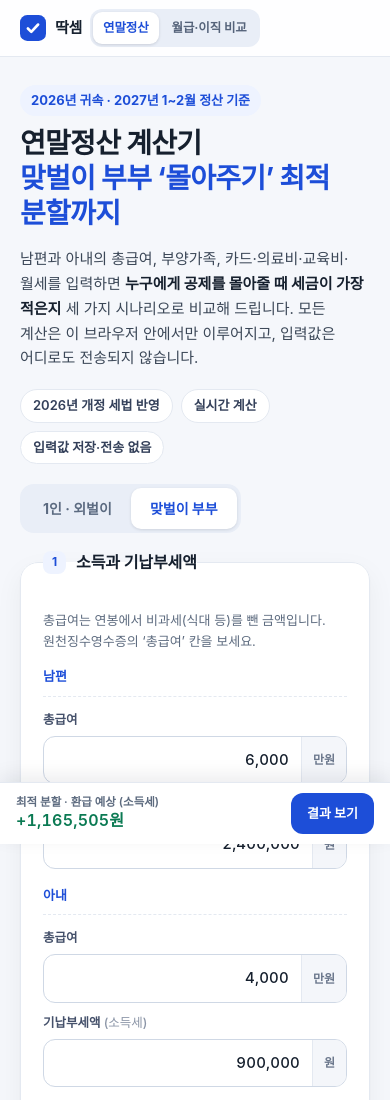
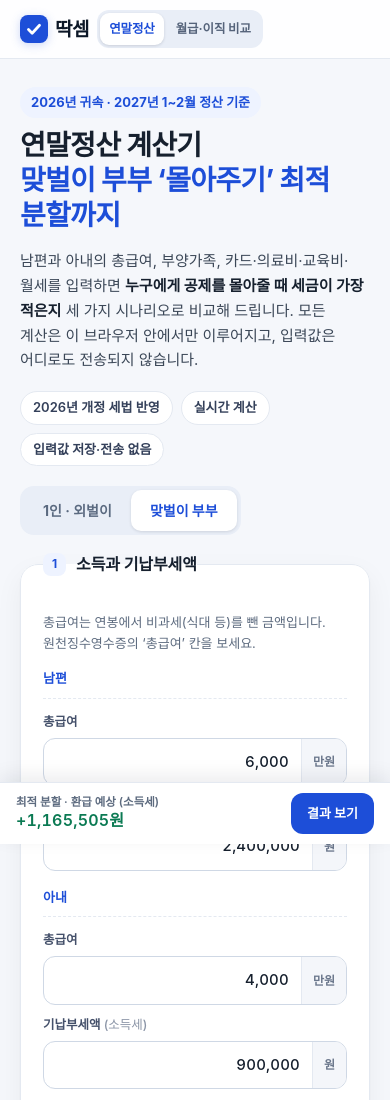
Before and after one commit to namoons/namoons.github.io, a plain HTML site: page index.html in a window 390 px wide. Shown: the top 1100 px of the page. Drawn offline with Linux system fonts and the light colour scheme; a web font is replaced by a local one.

Commit message:
상단 '딱셈' 워드마크 확대·굵기 강화(22px/850), 체크 마크 32px, 모바일 320px 대응

```diff
--- a/styles.css
+++ b/styles.css
@@ -63,19 +63,23 @@ body {
   position: sticky; top: 0; z-index: 30;
 }
 .head-inner {
-  display: flex; align-items: center; justify-content: space-between; gap: 16px; height: 60px;
+  display: flex; align-items: center; justify-content: space-between; gap: 16px; height: 64px;
 }
-.head-left { display: flex; align-items: center; gap: 14px; min-width: 0; }
+.head-left { display: flex; align-items: center; gap: 16px; min-width: 0; }
 .brand {
-  display: flex; align-items: center; gap: 9px; text-decoration: none; color: var(--ink);
-  font-weight: 700; white-space: nowrap;
+  display: flex; align-items: center; gap: 10px; text-decoration: none; color: var(--ink);
+  font-weight: 800; white-space: nowrap;
 }
 .brand-mark {
-  width: 30px; height: 30px; border-radius: 9px; color: var(--brand);
+  width: 32px; height: 32px; border-radius: 10px; color: var(--brand);
   display: grid; place-items: center; flex: 0 0 auto;
+  filter: drop-shadow(0 2px 5px rgba(29, 78, 216, .22));
 }
 .brand-mark svg { display: block; width: 100%; height: 100%; }
-.brand-text { font-size: 16.5px; font-weight: 800; letter-spacing: -.02em; }
+.brand-text {
+  font-size: 22px; font-weight: 850; letter-spacing: -.02em; line-height: 1;
+  color: #0c1727;
+}
 
 /* 두 계산기를 같은 레벨의 탭으로 */
 .calc-switch {
@@ -96,17 +100,26 @@ body {
 .head-nav a[aria-current="page"] { color: var(--ink); }
 @media (max-width: 900px) { .head-nav { display: none; } }
 @media (max-width: 560px) {
-  .head-inner { height: 56px; gap: 8px; }
+  .head-inner { height: 58px; gap: 8px; }
   .head-left { gap: 8px; }
+  .brand { gap: 7px; }
+  .brand-mark { width: 28px; height: 28px; border-radius: 9px; }
+  .brand-text { font-size: 19px; letter-spacing: -.02em; }
+  .calc-tab { padding: 6px 9px; font-size: 12.5px; }
+}
+@media (max-width: 360px) {
+  .head-inner { gap: 6px; }
+  .head-left { gap: 6px; }
+  .brand { gap: 5px; }
   .brand-mark { width: 26px; height: 26px; border-radius: 8px; }
-  .brand-text { font-size: 15px; }
-  .calc-tab { padding: 6px 10px; font-size: 12.5px; }
+  .brand-text { font-size: 18px; }
+  .calc-tab { padding: 6px 7px; font-size: 12px; }
 }
 
 /* ---------- hero ---------- */
 .hero { padding: 50px 20px 28px; }
 @media (max-width: 640px) { .hero { padding: 28px 20px 20px; } }
-#results { scroll-margin-top: 76px; }
+#results { scroll-margin-top: 80px; }
 .eyebrow {
   display: inline-block; margin: 0 0 10px; font-size: 13px; font-weight: 700;
   color: var(--brand); background: var(--brand-weak); padding: 5px 11px; border-radius: 999px;
@@ -248,7 +261,7 @@ body.single-mode .pair-grid { grid-template-columns: 1fr; }
 .btn-ghost:hover { border-color: var(--brand); color: var(--brand); }
 
 /* ---------- results ---------- */
-.calc-side { position: sticky; top: 76px; }
+.calc-side { position: sticky; top: 80px; }
 @media (max-width: 980px) { .calc-side { position: static; } }
 
 .result-card {
```
